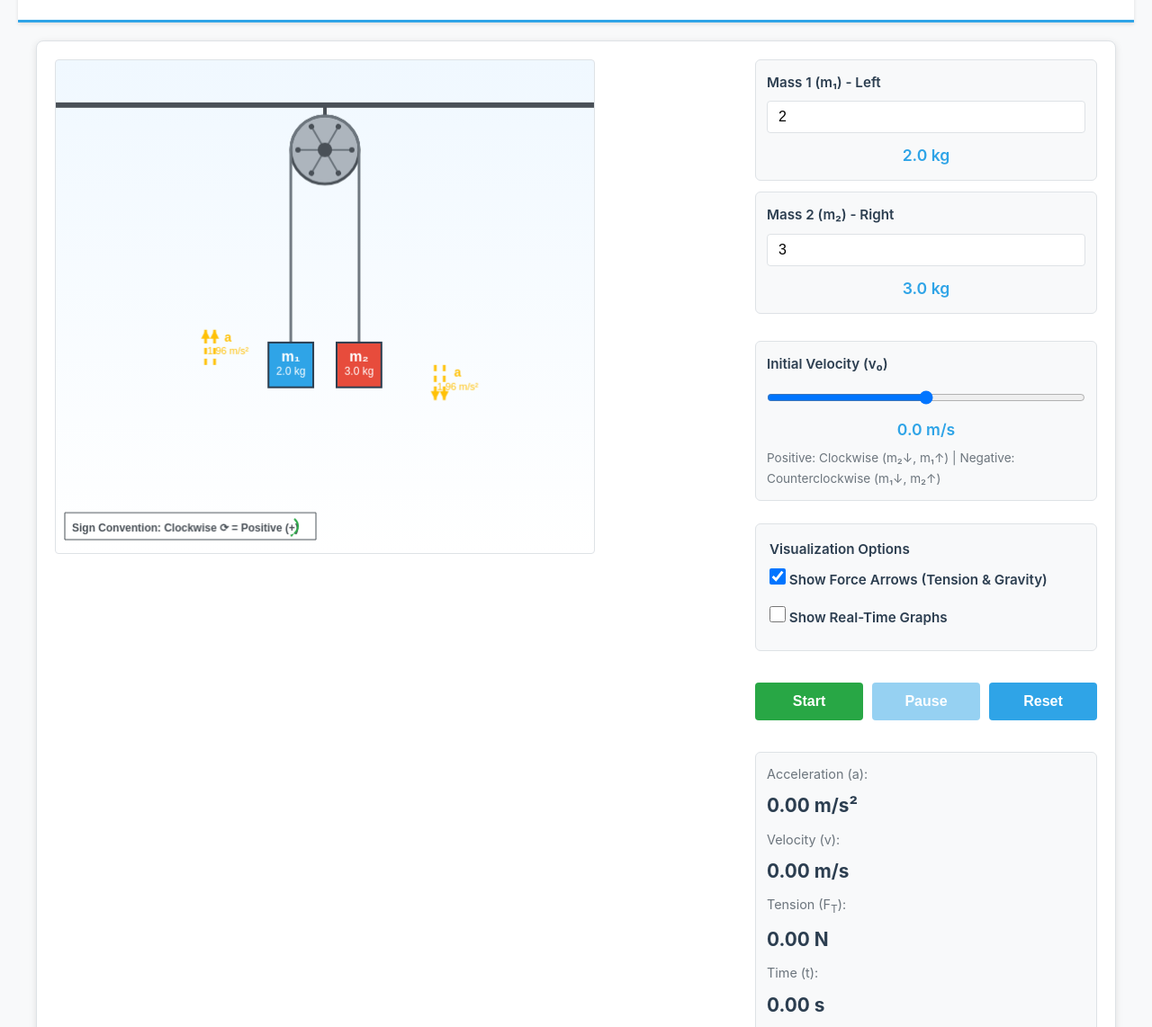
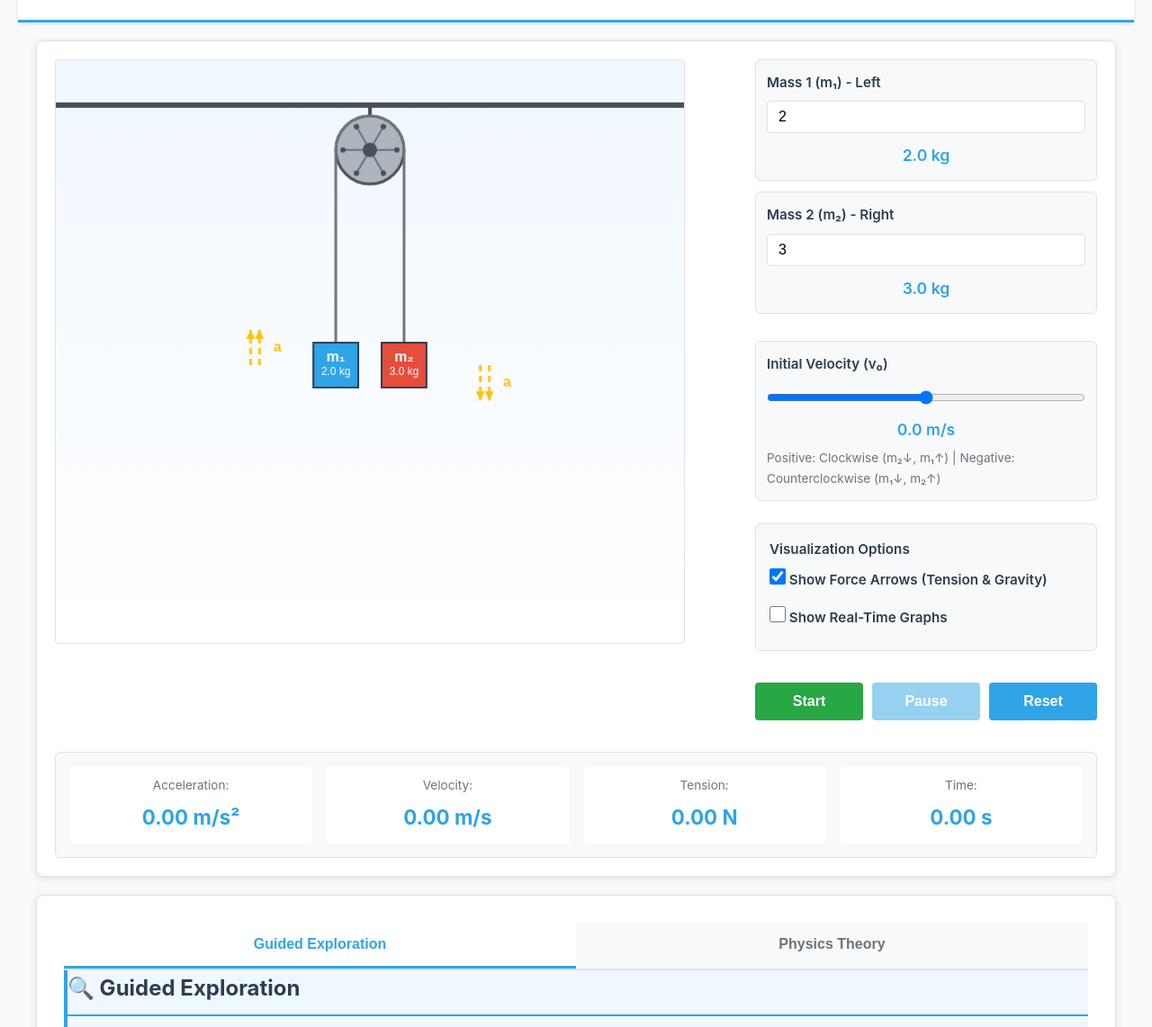
Before and after one commit to vladimirlopez/atwood-machine-simulation, a plain HTML site: page index.html in a window 1280 px wide. Shown: the part 138-1280 px from the top of the page at 90% size. Drawn offline with nearby package versions, Linux system fonts and the light colour scheme.

Commit message:
Clean up UI: remove sign convention box, add units to values, fix graph shifting
- REMOVED entire sign convention box (green line issue resolved by deletion)
- Removed numerical values from velocity/acceleration arrows (only show v/a labels)
- Added units to all calculated values below canvas (m/s², m/s, N, s)
- Fixed graph x-axis shifting by using fixed 10-second time window
- Simplified labels (removed variable notation in parentheses)
- Cleaner, more professional appearance

```diff
--- a/index.html
+++ b/index.html
@@ -91,25 +91,26 @@
                             <button id="pauseBtn" class="btn btn-secondary" aria-label="Pause simulation">Pause</button>
                             <button id="resetBtn" class="btn btn-secondary" aria-label="Reset simulation">Reset</button>
                         </div>
+                    </div>
+                </div>
 
+                <!-- Info Display Below Canvas -->
                 <div class="info-display">
                     <div class="info-item">
-                                <span class="label">Acceleration (a):</span>
+                        <span class="label">Acceleration:</span>
                         <span class="value" id="currentAcceleration">0.00 m/s²</span>
                     </div>
                     <div class="info-item">
-                                <span class="label">Velocity (v):</span>
+                        <span class="label">Velocity:</span>
                         <span class="value" id="currentVelocity">0.00 m/s</span>
                     </div>
                     <div class="info-item">
-                                <span class="label">Tension (F<sub>T</sub>):</span>
+                        <span class="label">Tension:</span>
                         <span class="value" id="currentTension">0.00 N</span>
                     </div>
                     <div class="info-item">
-                                <span class="label">Time (t):</span>
+                        <span class="label">Time:</span>
                         <span class="value" id="currentTime">0.00 s</span>
-                            </div>
-                        </div>
                     </div>
                 </div>
             </div>
--- a/simulation.js
+++ b/simulation.js
@@ -63,7 +63,7 @@ class AtwoodMachine {
         this.pulleyY = 100;
         this.pulleyRadius = 38;
         this.ropeLength = 240;
-        this.maxRopeLength = 215; // Maximum rope extension (blocks stop before touching pulley)
+        this.maxRopeLength = 175; // Maximum rope extension (blocks stop well before touching pulley - needs 38+25=63px clearance)
 
         // Initial positions
         this.mass1InitialY = this.pulleyY + this.ropeLength;
@@ -394,9 +394,9 @@ class AtwoodMachine {
     drawVelocityArrow(x, y, velocity, color, label) {
         if (Math.abs(velocity) < 0.05) return;
         const scale = 20; // pixels per m/s
-        const arrowLength = velocity * scale; // No clamping - let it scale naturally
+        const arrowLength = velocity * scale;
         const startY = y;
-        const endY = y + arrowLength; // Positive = down, negative = up
+        const endY = y + arrowLength;
         const arrowX = x;
 
         // Double arrow shaft (vertical lines)
@@ -430,21 +430,20 @@ class AtwoodMachine {
         this.ctx.closePath();
         this.ctx.fill();
 
-        // Label
+        // Just the label, no numbers
         this.ctx.fillStyle = color;
-        this.ctx.font = 'bold 14px Arial';
+        this.ctx.font = 'bold 16px Arial';
         this.ctx.textAlign = 'center';
-        this.ctx.fillText(label, arrowX + 20, startY + (endY - startY)/2 - 10);
-        this.ctx.font = '11px Arial';
-        this.ctx.fillText(`${Math.abs(velocity).toFixed(1)} m/s`, arrowX + 20, startY + (endY - startY)/2 + 5);
+        const labelY = startY + (endY - startY)/2;
+        this.ctx.fillText(label, arrowX + 25, labelY);
     }
 
     drawAccelerationArrow(x, y, acceleration, color, label) {
         if (Math.abs(acceleration) < 0.01) return;
         const scale = 20; // pixels per m/s²
-        const arrowLength = acceleration * scale; // No clamping - let it scale naturally
+        const arrowLength = acceleration * scale;
         const startY = y;
-        const endY = y + arrowLength; // Positive = down, negative = up
+        const endY = y + arrowLength;
         const arrowX = x;
 
         // Double dashed arrow shaft (vertical lines)
@@ -480,13 +479,12 @@ class AtwoodMachine {
         this.ctx.closePath();
         this.ctx.fill();
 
-        // Label
+        // Just the label, no numbers
         this.ctx.fillStyle = color;
-        this.ctx.font = 'bold 14px Arial';
+        this.ctx.font = 'bold 16px Arial';
         this.ctx.textAlign = 'center';
-        this.ctx.fillText(label, arrowX + 20, startY + (endY - startY)/2 - 10);
-        this.ctx.font = '11px Arial';
-        this.ctx.fillText(`${Math.abs(acceleration).toFixed(2)} m/s²`, arrowX + 20, startY + (endY - startY)/2 + 5);
+        const labelY = startY + (endY - startY)/2;
+        this.ctx.fillText(label, arrowX + 25, labelY);
     }
 
     drawMass(x, y, mass, color, label) {
@@ -583,67 +581,15 @@ class AtwoodMachine {
     }
 
     drawLabels() {
-        // Save context state
-        this.ctx.save();
-
-        // Draw sign convention info with visual indicator
-        const labelX = 10;
-        const labelY = this.canvasHeight - 30;
-
-        // Background box
-        this.ctx.fillStyle = 'rgba(255, 255, 255, 0.9)';
-        this.ctx.fillRect(labelX, labelY - 15, 280, 30);
-
-        // Box border (separate from background to ensure clean rendering)
-        this.ctx.beginPath();
-        this.ctx.strokeStyle = '#495057';
-        this.ctx.lineWidth = 1;
-        this.ctx.rect(labelX, labelY - 15, 280, 30);
-        this.ctx.stroke();
-        this.ctx.closePath();
-
-        // Text
-        this.ctx.fillStyle = '#495057';
-        this.ctx.font = 'bold 12px Arial';
-        this.ctx.textAlign = 'left';
-        this.ctx.fillText('Sign Convention: Clockwise ⟳ = Positive (+)', labelX + 8, labelY + 3);
-
-        // Small rotating arrow indicator
-        const arrowX = labelX + 250;
-        const arrowY = labelY;
-        const arrowR = 10;
-
-        // Green clockwise arrow (start fresh path)
-        this.ctx.beginPath();
-        this.ctx.strokeStyle = '#28a745';
-        this.ctx.lineWidth = 2;
-        this.ctx.arc(arrowX, arrowY, arrowR, -Math.PI * 0.3, Math.PI * 0.3, false);
-        this.ctx.stroke();
-        this.ctx.closePath();
-
-        // Arrowhead
-        const headAngle = Math.PI * 0.3;
-        const headX = arrowX + arrowR * Math.cos(headAngle);
-        const headY = arrowY + arrowR * Math.sin(headAngle);
-        this.ctx.beginPath();
-        this.ctx.fillStyle = '#28a745';
-        this.ctx.moveTo(headX, headY);
-        this.ctx.lineTo(headX + 5 * Math.cos(headAngle + Math.PI / 2 + 0.3),
-                       headY + 5 * Math.sin(headAngle + Math.PI / 2 + 0.3));
-        this.ctx.lineTo(headX + 5 * Math.cos(headAngle + Math.PI / 2 - 0.3),
-                       headY + 5 * Math.sin(headAngle + Math.PI / 2 - 0.3));
-        this.ctx.closePath();
-        this.ctx.fill();
-
-        // Restore context state
-        this.ctx.restore();
+        // Sign convention is now shown in the initial velocity help text
+        // No need for the box with green line that won't go away
     }
 
     updateDisplay() {
-        document.getElementById('currentAcceleration').textContent = this.acceleration.toFixed(2);
-        document.getElementById('currentVelocity').textContent = this.velocity.toFixed(2);
-        document.getElementById('currentTension').textContent = this.tension.toFixed(2);
-        document.getElementById('currentTime').textContent = this.time.toFixed(2);
+        document.getElementById('currentAcceleration').textContent = this.acceleration.toFixed(2) + ' m/s²';
+        document.getElementById('currentVelocity').textContent = this.velocity.toFixed(2) + ' m/s';
+        document.getElementById('currentTension').textContent = this.tension.toFixed(2) + ' N';
+        document.getElementById('currentTime').textContent = this.time.toFixed(2) + ' s';
     }
 
     setMass1(mass) {
@@ -740,10 +686,12 @@ class AtwoodMachine {
 
         if (timeData.length < 2) return;
 
-        // Calculate scales
-        const timeMin = Math.min(...timeData);
-        const timeMax = Math.max(...timeData);
-        const timeRange = timeMax - timeMin || 1;
+        // Calculate scales - use fixed time window
+        const currentTime = timeData[timeData.length - 1];
+        const timeWindow = 10; // Show last 10 seconds
+        const timeMin = Math.max(0, currentTime - timeWindow);
+        const timeMax = Math.max(timeWindow, currentTime);
+        const timeRange = timeMax - timeMin;
         const yRange = yMax - yMin;
 
         // Draw axes
@@ -770,12 +718,17 @@ class AtwoodMachine {
         ctx.lineWidth = 2;
         ctx.beginPath();
 
+        let firstPoint = true;
         for (let i = 0; i < timeData.length; i++) {
+            // Only draw points within the time window
+            if (timeData[i] < timeMin) continue;
+
             const x = padding + ((timeData[i] - timeMin) / timeRange) * (width - 2 * padding);
             const y = height - padding - ((yData[i] - yMin) / yRange) * (height - 2 * padding);
 
-            if (i === 0) {
+            if (firstPoint) {
                 ctx.moveTo(x, y);
+                firstPoint = false;
             } else {
                 ctx.lineTo(x, y);
             }
--- a/styles.css
+++ b/styles.css
@@ -98,8 +98,8 @@ header h1 {
 
 #atwoodCanvas {
     display: block;
-    width: 600px;
-    height: 550px;
+    width: 700px;
+    height: 650px;
     border: 1px solid var(--border-color);
     border-radius: 4px;
     background: linear-gradient(to bottom, #f0f8ff 0%, #ffffff 100%);
@@ -226,29 +226,35 @@ header h1 {
 
 .info-display {
     display: grid;
-    grid-template-columns: 1fr;
-    gap: 8px;
-    padding: 12px;
+    grid-template-columns: repeat(4, 1fr);
+    gap: 15px;
+    padding: 15px;
     background: var(--light-bg);
     border-radius: 6px;
     border: 1px solid var(--border-color);
+    margin-top: 15px;
 }
 
 .info-item {
     display: flex;
     flex-direction: column;
+    align-items: center;
+    text-align: center;
+    padding: 10px;
+    background: white;
+    border-radius: 4px;
 }
 
 .info-item .label {
-    font-size: 0.9em;
+    font-size: 0.85em;
     color: var(--light-text);
     margin-bottom: 5px;
 }
 
 .info-item .value {
-    font-size: 1.3em;
+    font-size: 1.4em;
     font-weight: 700;
-    color: var(--primary-color);
+    color: var(--secondary-color);
 }
 
 .info-panel {
@@ -631,7 +637,8 @@ input:invalid + .error-message {
     }
 
     .info-display {
-        grid-template-columns: 1fr;
+        grid-template-columns: repeat(2, 1fr);
+        gap: 10px;
     }
 
     .button-group {
```
Lines whose indentation alone changed are shown as unchanged.
